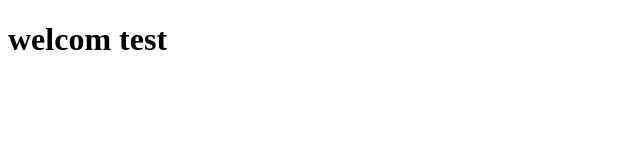
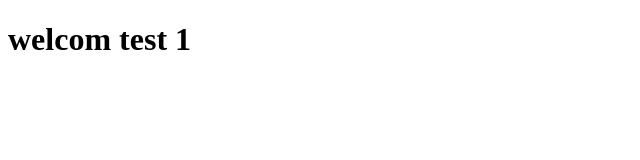
Before and after one commit to dounia-daihi/dounia-daihi, a plain HTML site: page index.html in a window 1280 px wide. Shown: the full height of the page, 0-640 px from the left. Drawn offline with Linux system fonts and the light colour scheme.

Commit message:
Update index.html

```diff
--- a/index.html
+++ b/index.html
@@ -7,6 +7,6 @@
     <title>Document</title>
 </head>
 <body>
-    <h1>welcom test</h1>
+    <h1>welcom test 1</h1>
 </body>
 </html>
```
